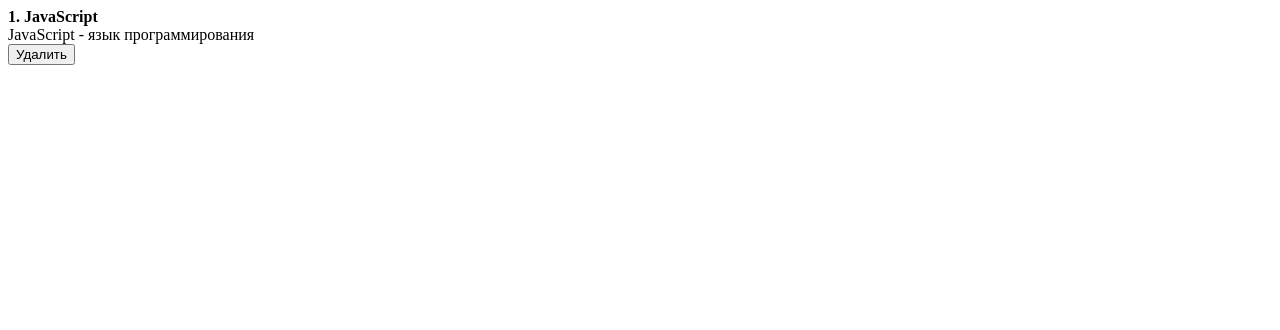
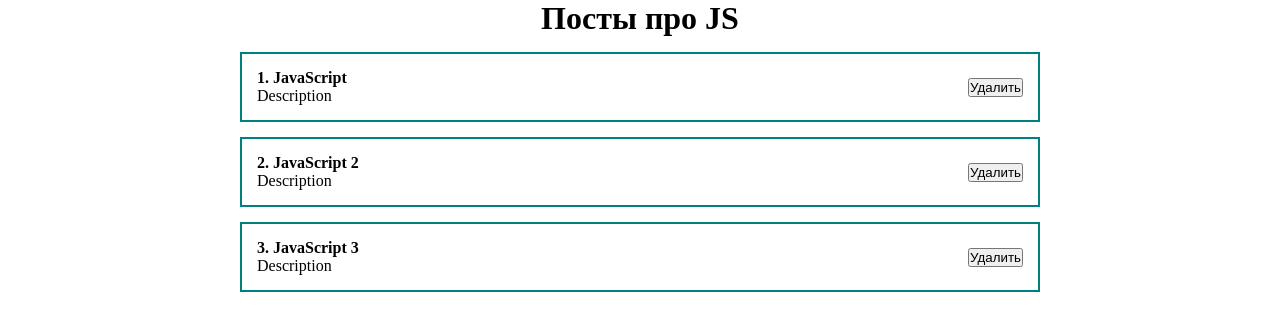
Before and after one commit to RaiseOnce/react-course, a React (Create React App) app: page / in a window 1280 px wide. Shown: the top 330 px of the page. Built offline with nearby package versions, Linux system fonts and the light colour scheme.

Commit message:
PostList is done

```diff
--- a/src/App.js
+++ b/src/App.js
@@ -1,18 +1,19 @@
 import React, { useState } from 'react'
 import Counter from './components/Counter'
+import './styles/App.css'
+import PostItem from './components/PostItem'
+import PostList from './components/PostList'
 
 function App() {
+  const [posts, setPosts] = useState([
+    { id: 1, title: 'JavaScript', body: 'Description' },
+    { id: 2, title: 'JavaScript 2', body: 'Description' },
+    { id: 3, title: 'JavaScript 3', body: 'Description' },
+  ])
+
   return (
     <div className="App">
-      <div className="post">
-        <div className="post__content">
-          <strong>1. JavaScript</strong>
-          <div>JavaScript - язык программирования</div>
-        </div>
-        <div className="post__btns">
-          <button>Удалить</button>
-        </div>
-      </div>
+      <PostList posts={posts} title="Посты про JS" />
     </div>
   )
 }
--- /dev/null
+++ b/src/components/PostItem.jsx
@@ -0,0 +1,19 @@
+import React from 'react'
+
+const PostItem = (props) => {
+  return (
+    <div className="post">
+      <div className="post__content">
+        <strong>
+          {props.post.id}. {props.post.title}
+        </strong>
+        <div>{props.post.body}</div>
+      </div>
+      <div className="post__btns">
+        <button>Удалить</button>
+      </div>
+    </div>
+  )
+}
+
+export default PostItem
--- /dev/null
+++ b/src/components/PostList.jsx
@@ -0,0 +1,15 @@
+import React from 'react'
+import PostItem from './PostItem'
+
+const PostList = ({ posts, title }) => {
+  return (
+    <div>
+      <h1 style={{ textAlign: 'center' }}>{title}</h1>
+      {posts.map((post) => (
+        <PostItem post={post} key={post.id} />
+      ))}
+    </div>
+  )
+}
+
+export default PostList
--- /dev/null
+++ b/src/styles/App.css
@@ -0,0 +1,23 @@
+* {
+  margin: 0;
+  padding: 0;
+  box-sizing: border-box;
+}
+
+#root {
+  display: flex;
+  justify-content: center;
+}
+
+.App {
+  width: 800px;
+}
+
+.post {
+  display: flex;
+  padding: 15px;
+  border: 2px solid teal;
+  margin-top: 15px;
+  justify-content: space-between;
+  align-items: center;
+}
```
